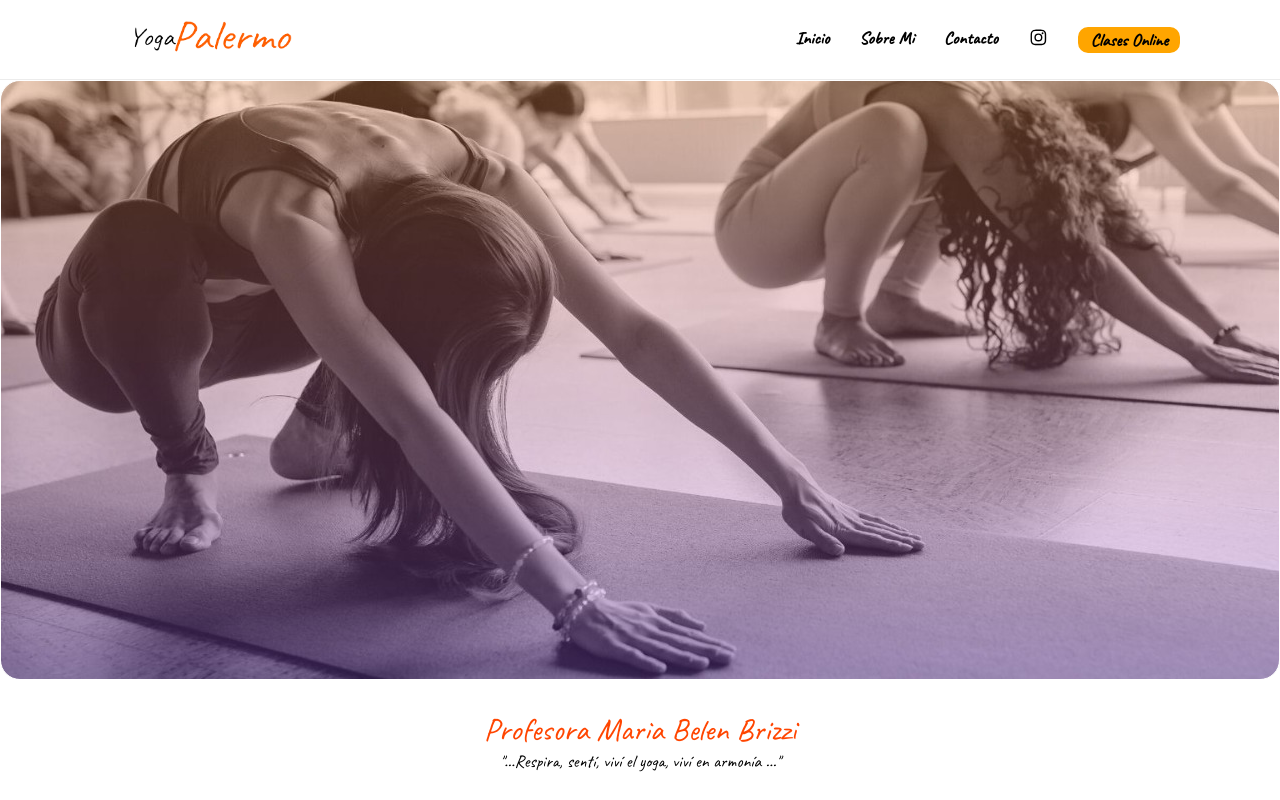
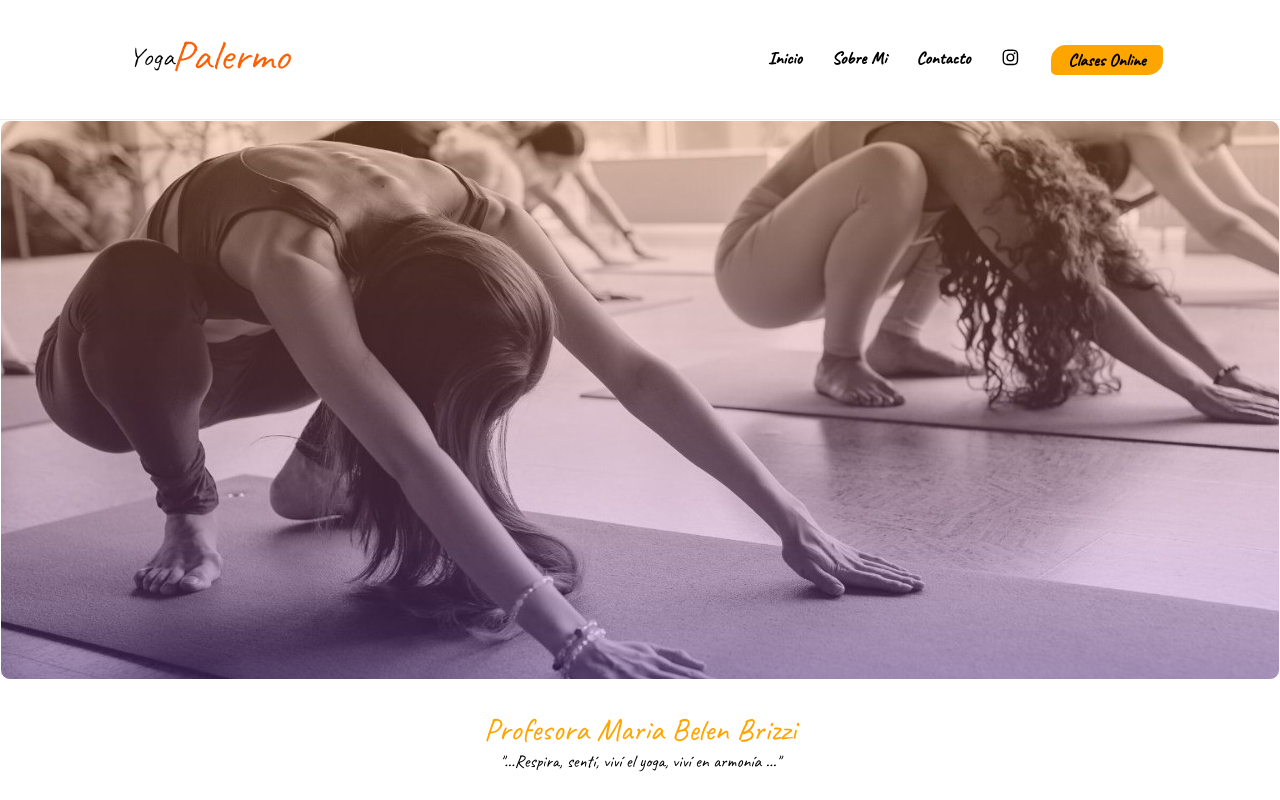
Before and after one commit to Ch4pa/Yoga, a React (Vite) app: page /home in a window 1280 px wide. Shown: the top 800 px of the page. Built offline with nearby package versions, Linux system fonts and the light colour scheme; a web font is replaced by a local one.

Commit message:
2 commit

```diff
--- a/src/App.css
+++ b/src/App.css
@@ -8,3 +8,8 @@
 html {
   scroll-behavior: smooth !important;
 }
+
+li{
+  text-decoration: none;
+  list-style: none;
+}
--- a/src/Components/Footer/Footer.css
+++ b/src/Components/Footer/Footer.css
@@ -1,3 +1,4 @@
 .footerBox{
     display: flex;
+    flex-direction: row;
 }
--- a/src/Components/Footer/Footer.jsx
+++ b/src/Components/Footer/Footer.jsx
@@ -1,5 +1,6 @@
 import React from "react";
 import logo from "../../../public/logo.png";
+import "./Footer.css";
 
 function Footer() {
   return (
@@ -9,10 +10,6 @@ function Footer() {
           <img src={logo} className="imgLogo" alt="logo" title="Logo" />
         </a>
       </div>
-      <div>
-        <p>Contacto</p>
-        <input type="email" name="" id=""  />
-      </div>
     </div>
   );
 }
--- a/src/Components/Home/Home.css
+++ b/src/Components/Home/Home.css
@@ -1,9 +1,9 @@
 .main{
-    padding-top: 10vh;
+    padding-top: 15vh;
 }
 
 header {
-  height: 90vh;
+  height: 85vh;
   font-family: "Quicksand", sans-serif;
   background-color: white;
   display: flex;
@@ -11,7 +11,7 @@ header {
 }
 
 .cajaNav {
-  height: 10vh;
+  height: 15vh;
   width: 100%;
   background-color: white;
   display: flex;
@@ -20,6 +20,13 @@ header {
   align-items: center;
   justify-items: center;
   border-bottom: 1px solid rgba(128, 128, 128, 0.148) ;
+}
+
+.navegacion{
+  width: 40%;
+  display: flex;
+  align-items: center;
+  gap: 30px;
 }
 
 .imgLogo {
@@ -37,10 +44,9 @@ header {
 .box_navegacion {
   display: flex;
   flex-direction: row;
-  list-style: none;
   gap: 30px;
-  padding-right: 100px;
 }
+
 
 .navItem {
   text-decoration: none;
@@ -73,9 +79,19 @@ header {
     border: 2px solid orange;
     background-color: orange;
     color: white;
-    border-radius: 10px;
-    padding-left: 10px;
-    padding-right: 10px;
+    border-radius: 15px 5px;
+    padding: 2px 15px 2px 15px;
+    cursor: pointer;
+}
+
+.boxClasesOnline:hover{
+  width: 130px;
+  height: 35px;
+  position: relative;
+  display: flex;
+  justify-content: center;
+  align-items: center;
+  text-align: center;
 }
 /* Imagen */
 
@@ -84,10 +100,10 @@ header {
     flex-direction: column;
 }
 .cajaHome {
-  height: 75vh;
+  height: 70vh;
   background-image: url("../../../public/fondoFiltro.jpeg");
   border: 1px solid white ;
-  border-radius: 20px;
+  border-radius: 10px;
 
 }
 
@@ -104,7 +120,7 @@ header {
 
 }
 .nombre {
-  color: orangered;
+  color: orange;
   font-size: 2rem;
 }
 .frase{
--- a/src/Components/Home/Home.jsx
+++ b/src/Components/Home/Home.jsx
@@ -43,17 +43,17 @@ function Home() {
                   <BiLogoInstagram className="logoInstagram" />
                 </Link>
               </li>
-              <li className="nav_Items clasesOnline">
-                <Link to="#" className="navItem">
-                  Clases Online
-                </Link>
-              </li>
             </ul>
+            <li className="nav_Items clasesOnline boxClasesOnline">
+              <a to="#" className="navItem ">
+                Clases Online
+              </a>
+            </li>
           </nav>
         </section>
         <section className="main">
           <div className="cajaHome"></div>
-            <div className="cajaTexto">
+          <div className="cajaTexto">
             <p className="nombre">Profesora Maria Belen Brizzi</p>
             <p className="frase">
               "...Respira, sentí, viví el yoga, viví en armonía ..."
@@ -61,7 +61,7 @@ function Home() {
           </div>
           <SobreMi />
           <Contacto />
-          <Footer/>
+          <Footer />
         </section>
       </header>
     </div>
```
